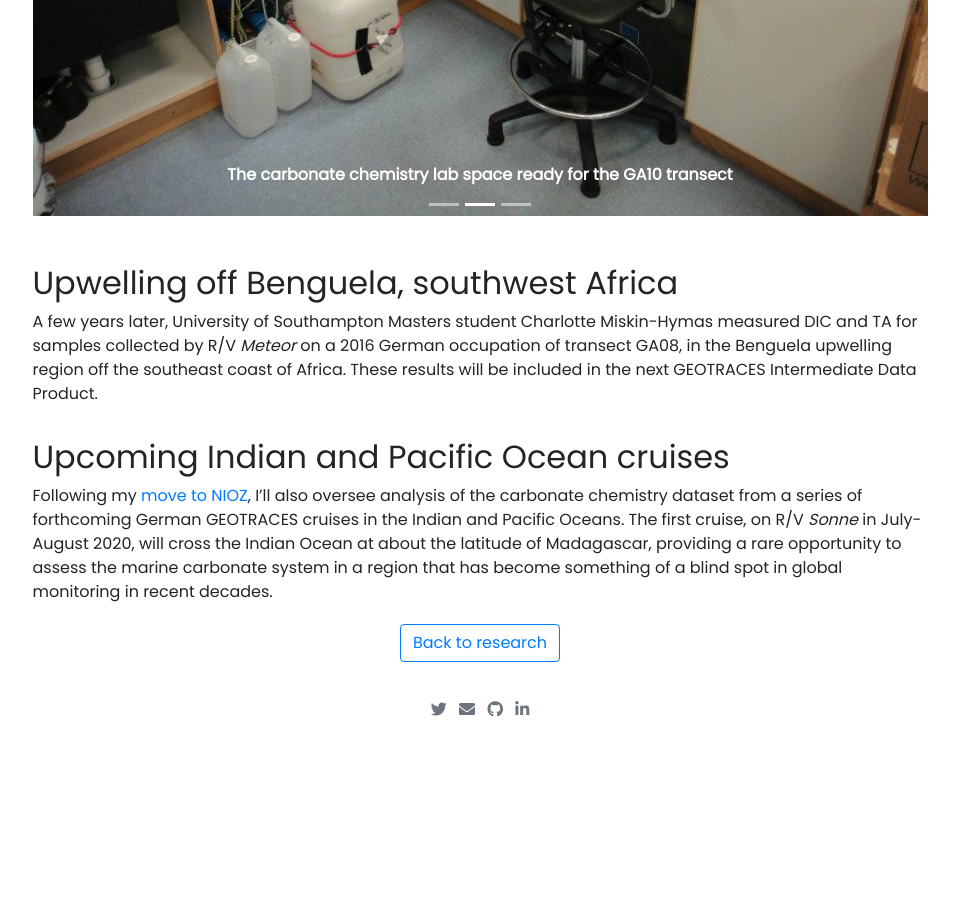
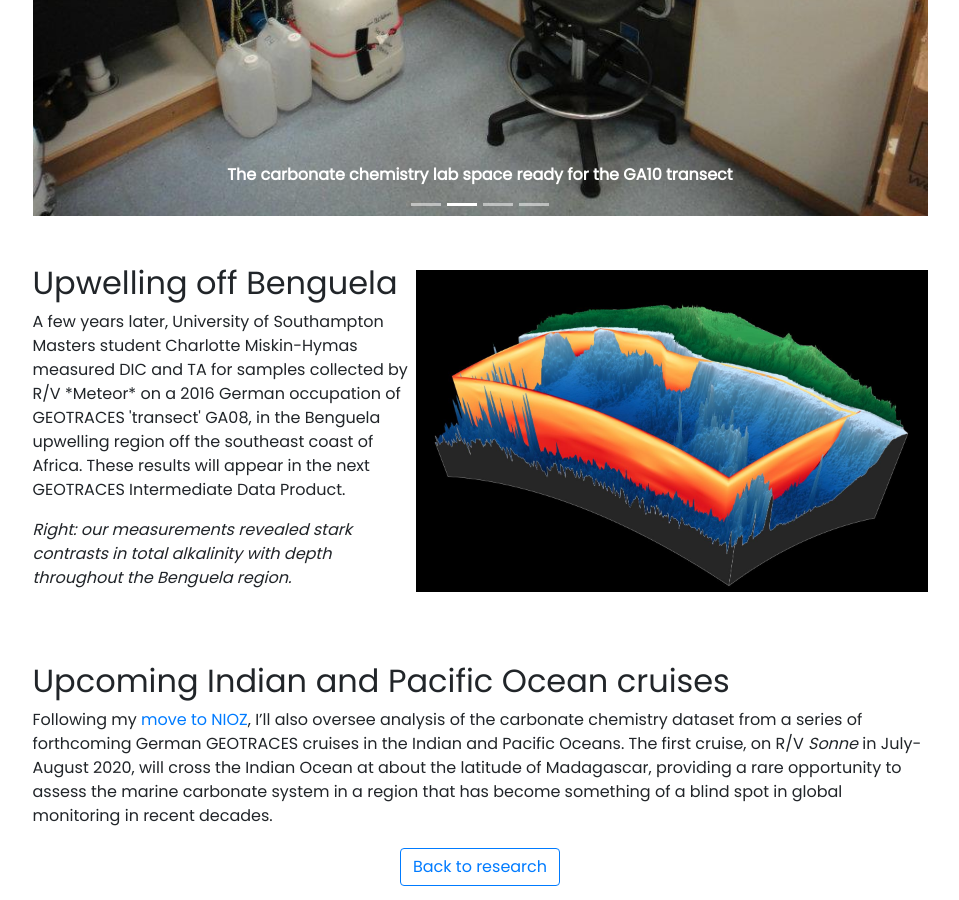
Before and after one commit to mvdh7/mvdh7.github.io, a Jekyll site: the page built from _projects/500-geotraces.md, in a window 1280 px wide and 900 px high, scrolled down 1274 px. Shown: the whole window, without its empty margins (160-1119 px from the left). Built offline with Jekyll 4.4.1, drawn with Linux system fonts in a browser that asks for light colours; nearby versions of some CDN libraries; comment, search, counter and statistics services are not loaded; before the commit the page ends 2012 px from its top, so only the background shows below that.

Commit message:
Add 3D alkalinity plot

```diff
--- a/_projects/500-geotraces.md
+++ b/_projects/500-geotraces.md
@@ -33,6 +33,7 @@ Schlitzer, R. et al. [286 authors] (2018). <strong>The GEOTRACES Intermediate Da
     <li data-target="#carouselExampleIndicators" data-slide-to="0" class="active"></li>
     <li data-target="#carouselExampleIndicators" data-slide-to="1"></li>
     <li data-target="#carouselExampleIndicators" data-slide-to="2"></li>
+    <li data-target="#carouselExampleIndicators" data-slide-to="3"></li>
   </ol>
   <div class="carousel-inner">
     <div class="carousel-item active">
@@ -70,9 +71,20 @@ Schlitzer, R. et al. [286 authors] (2018). <strong>The GEOTRACES Intermediate Da
   </a>
 </div>
 
-## Upwelling off Benguela, southwest Africa
+<div style="display:flex; align-items:center">
 
-A few years later, University of Southampton Masters student Charlotte Miskin-Hymas measured DIC and TA for samples collected by R/V *Meteor* on a 2016 German occupation of transect GA08, in the Benguela upwelling region off the southeast coast of Africa. These results will be included in the next GEOTRACES Intermediate Data Product.
+<div>
+<h2>Upwelling off Benguela</h2>
+<p>A few years later, University of Southampton Masters student Charlotte Miskin-Hymas measured DIC and TA for samples collected by R/V *Meteor* on a 2016 German occupation of GEOTRACES 'transect' GA08, in the Benguela upwelling region off the southeast coast of Africa. These results will appear in the next GEOTRACES Intermediate Data Product.</p>
+
+<p><i>Right: our measurements revealed stark contrasts in total alkalinity with depth throughout the Benguela region.</i></p>
+
+<br />
+</div>
+
+<img src="https://raw.githubusercontent.com/mvdh7/mvdh7.github.io/master/images/geotraces/alkalinity_3d.JPG" alt="Total alkalinity measurements from GA08." width="512" height="322" style="min-width:512px" />
+
+</div>
 
 ## Upcoming Indian and Pacific Ocean cruises
 
```
Also changed, not shown: images/geotraces/alkalinity_3d.JPG (added).
